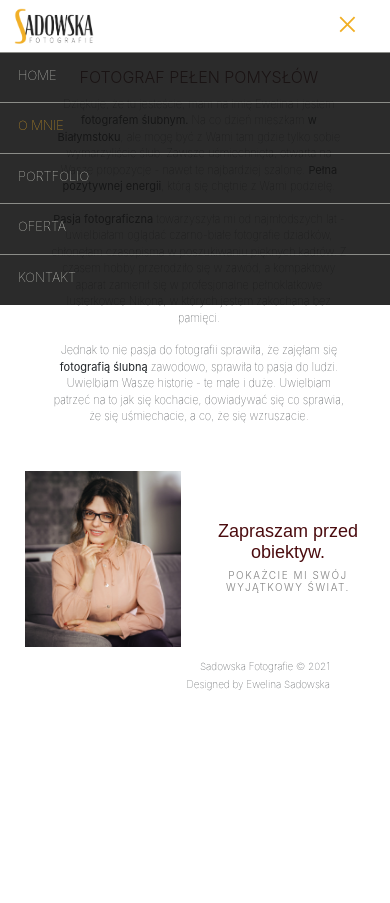
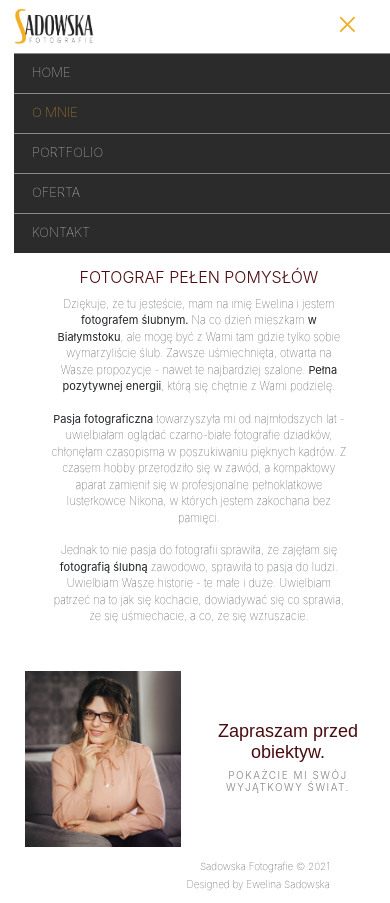
Before and after one commit to esdvska/sadowska, a React (Create React App) app: page /omnie in a window 390 px wide. Both pictures are taken after a click on the icon 347 px from the left and 24 px from the top of the page. Before the commit the page ends 844 px from the top, so only its background shows below. Built offline with nearby package versions, Linux system fonts and the light colour scheme; a web font is replaced by a local one.

Commit message:
change styles

```diff
--- a/src/components/NavButton.js
+++ b/src/components/NavButton.js
@@ -12,12 +12,16 @@ const NavButton = () => {
 
   const navButton = navVisible ? (
     <>
-      <VscClose onClick={handleMobileNavigation} />
+      <div className="mobile">
+        <VscClose onClick={handleMobileNavigation} />
+      </div>
       <NavMob />
     </>
   ) : (
-    <VscMenu onClick={handleMobileNavigation} />
+    <div className="mobile">
+      <VscMenu onClick={handleMobileNavigation} />
+    </div>
   );
-  return <div className="mobile">{navButton}</div>;
+  return <div>{navButton}</div>;
 };
 export default NavButton;
--- a/src/layouts/Header.js
+++ b/src/layouts/Header.js
@@ -11,11 +11,7 @@ import "../styles/Header.css";
 
 const Header = () => {
   const isMobile = useMediaQuery({ query: "(max-width:640px" });
-  const navigation = isMobile ? (
-    <NavButton className="mobile" />
-  ) : (
-    <NavDesktop />
-  );
+  const navigation = isMobile ? <NavButton /> : <NavDesktop />;
   return (
     <div className="header">
       <img src={logo} alt="logo" className="logo" />
--- a/src/styles/NavMob.css
+++ b/src/styles/NavMob.css
@@ -1,27 +1,25 @@
 .nav_mob {
-  height: 100vh;
   width: 100vw;
 }
 
 .nav_mob ul {
   margin-left: 0;
   list-style-type: none;
-  margin-top: 12px;
-  margin-bottom: 13px;
+
+  display: table-cell;
+  vertical-align: middle;
 }
 .nav_mob li {
   display: inline-block;
-  width: 100%;
-  height: 6vh;
+  width: 100vw;
+
   background-color: rgb(20, 20, 20, 0.9);
   text-align: left;
-  padding-left: 18px;
+  padding: 5px 18px 10px 18px;
 
   text-transform: uppercase;
-  margin: 0px 28px;
+
   border-top: 0.3px solid rgb(234, 235, 227, 0.5);
-  /* display: table-cell;
-  vertical-align: middle; */
 }
 .nav_mob li a {
   font-size: 13px;
```
Also changed, not shown: src/images/profile2.jpg, 1 other file (tests, documents, lock files or other folders).
